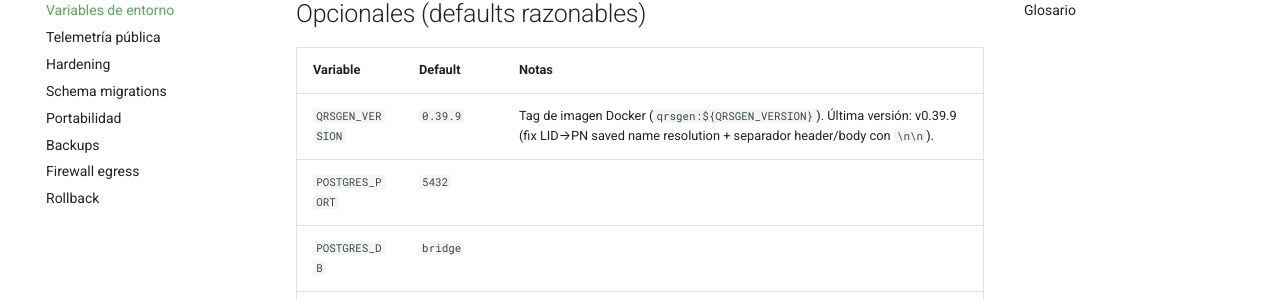
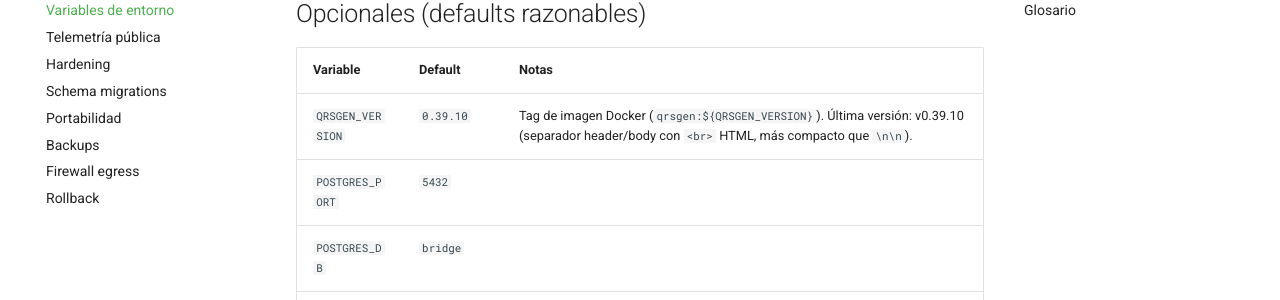
Before and after one commit to rricajos/qrsgen, an MkDocs documentation site: the page built from docs/deployment/env-vars.md, in a window 1280 px wide and 900 px high, scrolled down 521 px. Shown: the part 152-452 px from the top of the window. Built offline with MkDocs 1.6.1 and Material for MkDocs 9.7.7, drawn with Linux system fonts in a browser that asks for light colours; comment, search, counter and statistics services are not loaded.

Commit message:
fix(groups): use <br> HTML for tighter header/body separator (v0.39.10)
v0.39.9 cambió '  \n' (hard break, no lo renderiza Chatwoot) por
'\n\n' (paragraph break). Visualmente funciona pero el aire entre
header y body queda demasiado grande.

v0.39.10 prueba '<br>' HTML directo. Chatwoot lo pasa por su
sanitizer markdown→HTML, equivalente a shift+enter en su composer
— line break compacto sin el extra-padding del paragraph.

Si Chatwoot empieza a sanitizar <br> estrictamente en una versión
futura, revertir a '\n\n' localmente.

Tests actualizados (10 cases).

```diff
--- a/docker-compose.yml
+++ b/docker-compose.yml
@@ -13,7 +13,7 @@
 #   DOWNSTREAM_API_TOKEN         token con permisos full
 #
 # Variables opcionales (con defaults razonables):
-#   QRSGEN_VERSION             tag de imagen (default: 0.39.9)
+#   QRSGEN_VERSION             tag de imagen (default: 0.39.10)
 #   POSTGRES_PORT              5432
 #   POSTGRES_DB                bridge
 #   POSTGRES_USER              postgres
@@ -31,7 +31,7 @@
 
 services:
   qrsgen:
-    image: qrsgen:${QRSGEN_VERSION:-0.39.9}
+    image: qrsgen:${QRSGEN_VERSION:-0.39.10}
     environment:
       PORT: "3100"
       INSTANCE_NAME: "${INSTANCE_NAME:-DEVOPS}"
--- a/docs/deployment/env-vars.md
+++ b/docs/deployment/env-vars.md
@@ -14,7 +14,7 @@
 
 | Variable | Default | Notas |
 |---|---|---|
-| `QRSGEN_VERSION` | `0.39.9` | Tag de imagen Docker (`qrsgen:${QRSGEN_VERSION}`). Última versión: v0.39.9 (fix LID→PN saved name resolution + separador header/body con `\n\n`). |
+| `QRSGEN_VERSION` | `0.39.10` | Tag de imagen Docker (`qrsgen:${QRSGEN_VERSION}`). Última versión: v0.39.10 (separador header/body con `<br>` HTML, más compacto que `\n\n`). |
 | `POSTGRES_PORT` | `5432` | |
 | `POSTGRES_DB` | `bridge` | |
 | `POSTGRES_USER` | `postgres` | |
```
Also changed, not shown: CHANGELOG.md (+21 -0 lines), 2 other files.
